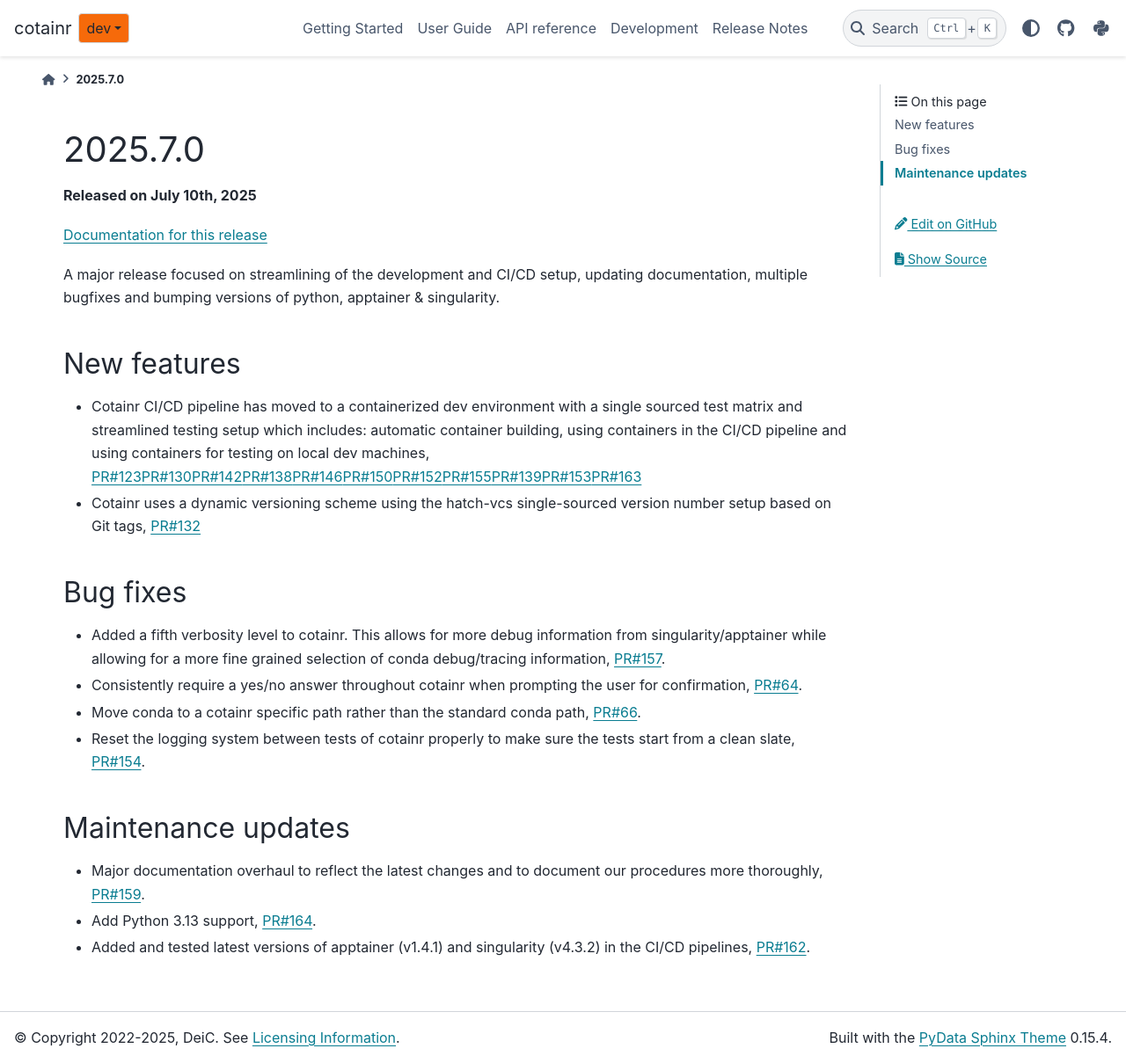
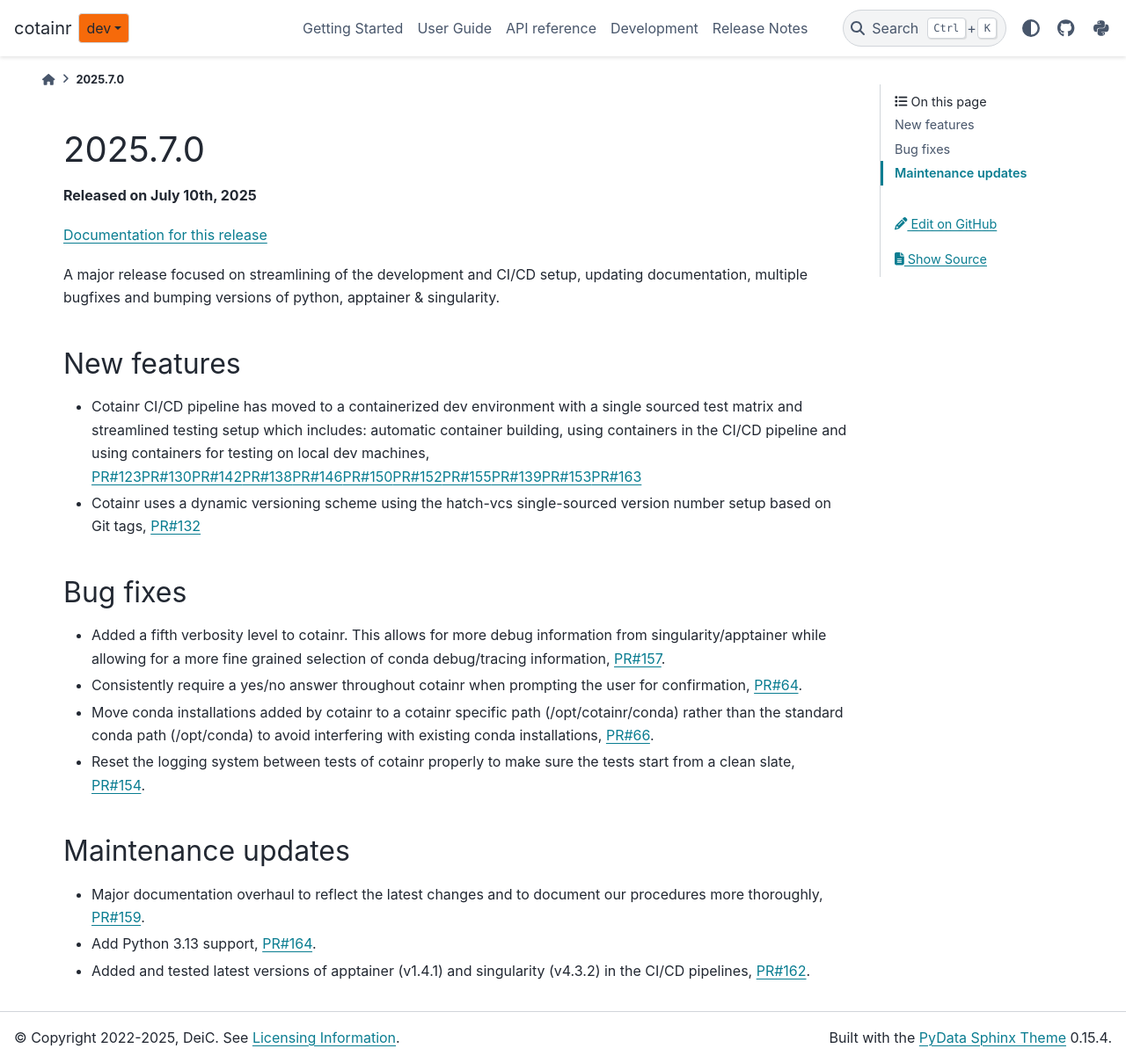
Before and after one commit to DeiC-HPC/cotainr, a Sphinx documentation site: the page built from doc/release_notes/2025.7.0.md, in a window 1280 px wide and 1209 px high. Shown: the whole window at 88% size. Built offline with Sphinx 7.4.7 and the PyData theme 0.15.4, drawn with Linux system fonts in a browser that asks for light colours; pages that are not in the unit, such as notebooks, are missing from menus; the version number could not be read and is left out.

Commit message:
Update doc/release_notes/2025.7.0.md
Co-authored-by: Christian Schou Oxvig <5367057+Chroxvi@users.noreply.github.com>

```diff
--- a/doc/release_notes/2025.7.0.md
+++ b/doc/release_notes/2025.7.0.md
@@ -15,7 +15,7 @@
 
 - Added a fifth verbosity level to cotainr. This allows for more debug information from singularity/apptainer while allowing for a more fine grained selection of conda debug/tracing information, [PR#157](https://github.com/DeiC-HPC/cotainr/pull/157).
 - Consistently require a yes/no answer throughout cotainr when prompting the user for confirmation, [PR#64](https://github.com/DeiC-HPC/cotainr/pull/64).
-- Move conda to a cotainr specific path rather than the standard conda path, [PR#66](https://github.com/DeiC-HPC/cotainr/pull/66).
+- Move conda installations added by cotainr to a cotainr specific path (/opt/cotainr/conda) rather than the standard conda path (/opt/conda) to avoid interfering with existing conda installations, [PR#66](https://github.com/DeiC-HPC/cotainr/pull/66).
 - Reset the logging system between tests of cotainr properly to make sure the tests start from a clean slate, [PR#154](https://github.com/DeiC-HPC/cotainr/pull/154).
 
 ## Maintenance updates
```
